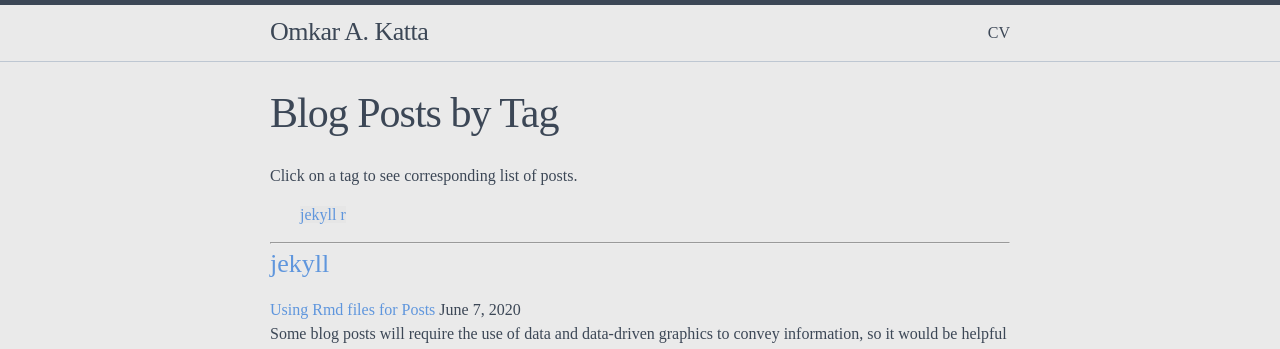
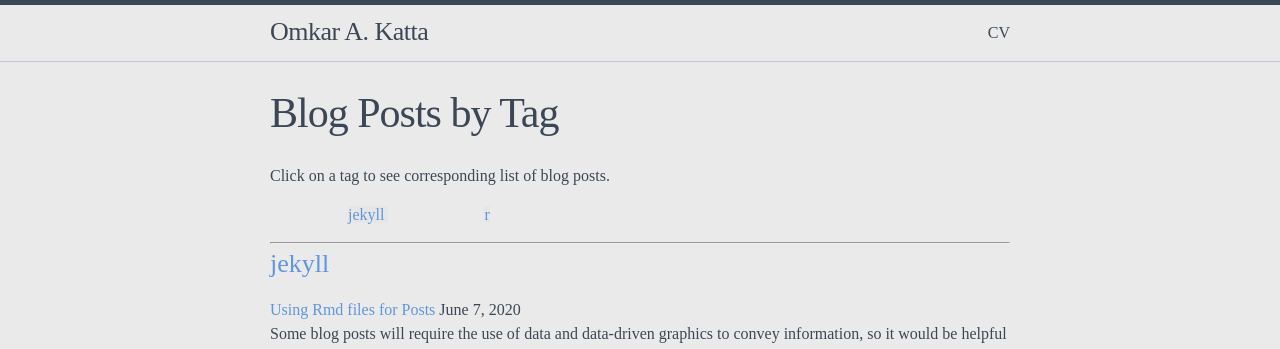
Before and after one commit to omkarakatta/omkarakatta.github.io, a Jekyll site: the page built from pages/postsbytag.md, in a window 1280 px wide. Shown: the top 349 px of the page. Built offline with Jekyll 4.4.1, drawn with Linux system fonts in a browser that asks for light colours; nearby versions of some CDN libraries.

Commit message:
change margin from 0 to 3em

```diff
--- a/pages/postsbytag.md
+++ b/pages/postsbytag.md
@@ -4,12 +4,12 @@
 ---
 
 <!-- Reference: https://raw.githubusercontent.com/jokecamp/jokecamp.com/master/tag.md -->
-Click on a tag to see corresponding list of posts.
+Click on a tag to see corresponding list of blog posts.
 
 <ul class = "tags">
 {% for tag in site.tags %}
   {% assign t = tag | first %}
-  <li>
+  <li style = "margin:3em">
     <a href="/tag/#{{t | downcase | replace:" ","-" }}">{{ t | downcase }}</a>
   </li>
 {% endfor %}
```
